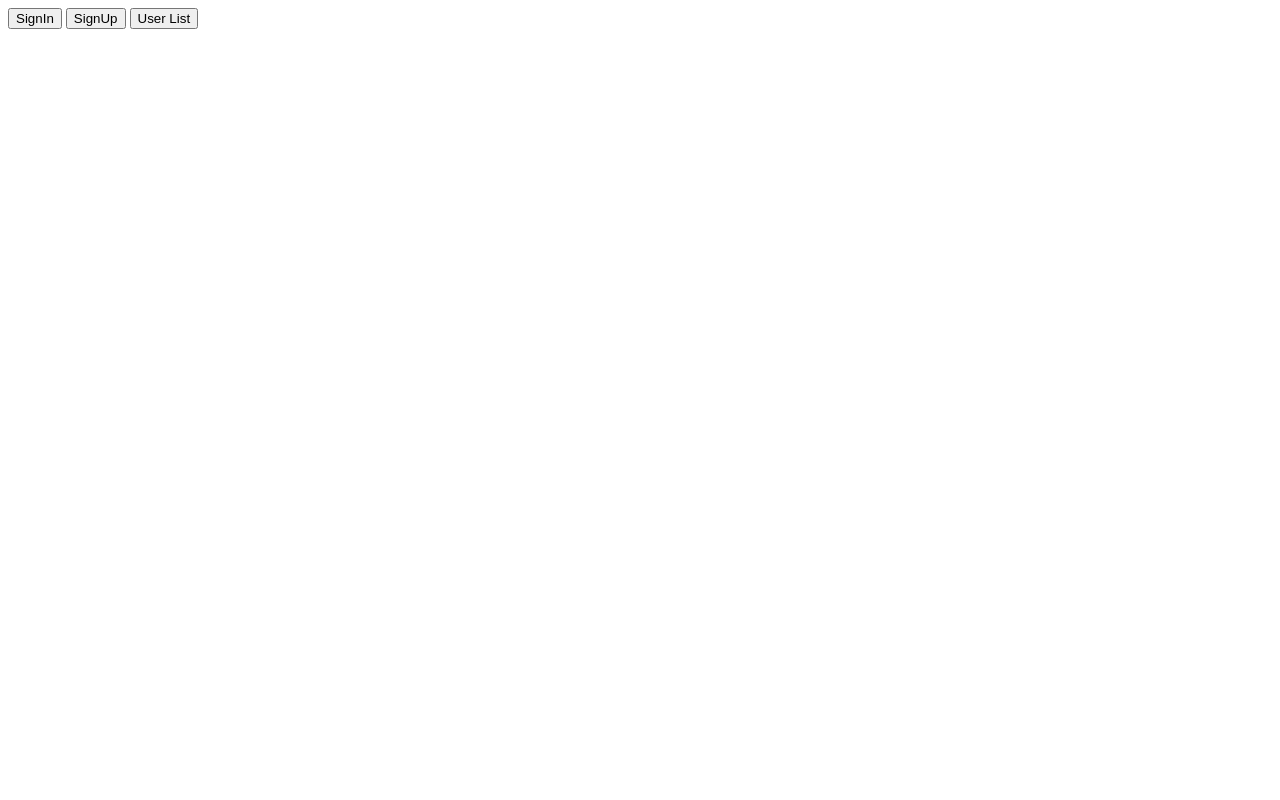
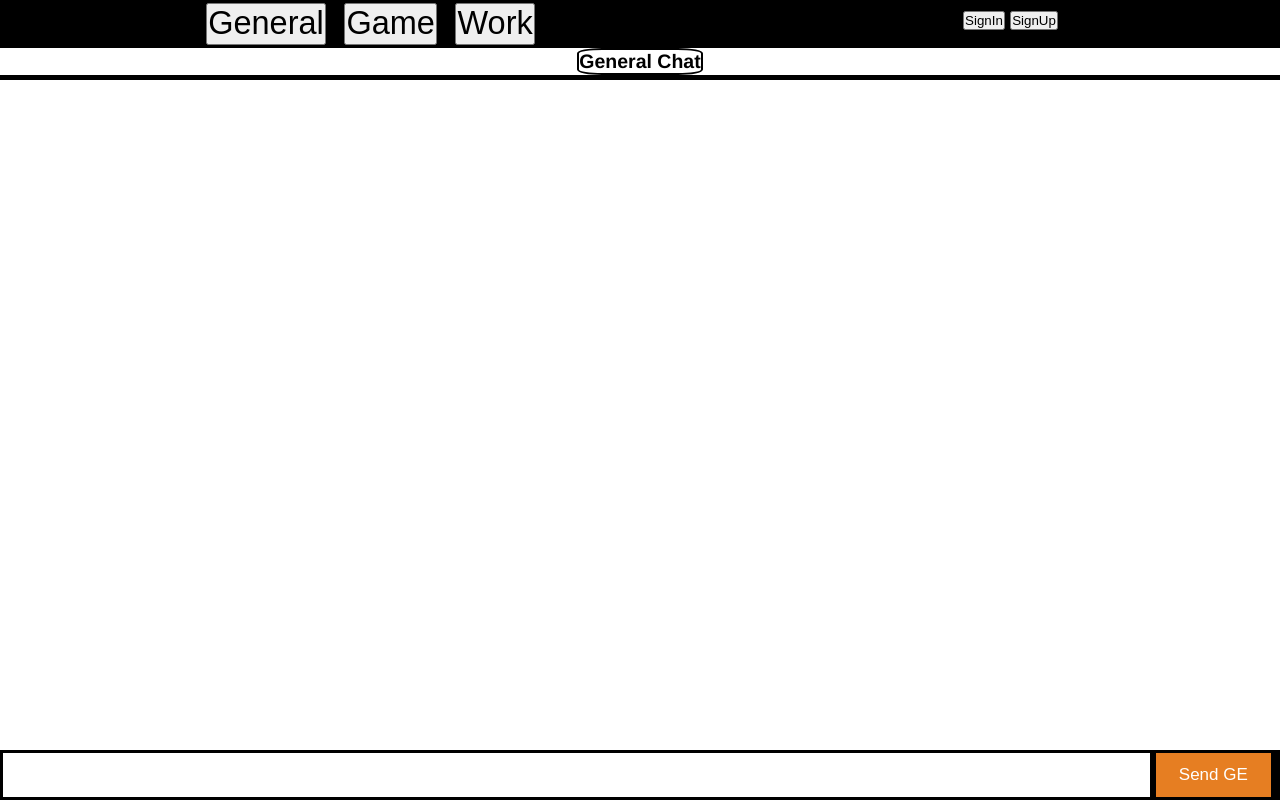
Before and after one commit to Rosstail/groupe43presentNodeJS, a website: page views/index.html in a window 1280 px wide. Drawn offline with nearby package versions, Linux system fonts and the light colour scheme; no server answers.

Commit message:
live chat work, replace app.listen by http.listen

```diff
--- a/controllers/userController.js
+++ b/controllers/userController.js
@@ -1,7 +1,5 @@
 const path = require('path');
 const crypto = require('crypto')
-let http = require('http').Server(exports);
-let io = require('socket.io')(http);
 
 const users = require('../models/user');
 const db_handler = require('../db_handler')
--- a/views/index.html
+++ b/views/index.html
@@ -5,8 +5,155 @@
     <title>Title</title>
 </head>
 <body>
-    <a href="login"><button>SignIn</button></a>
-    <a href="create"><button>SignUp</button></a>
-    <a href="user_list"><button>User List</button></a>
+    <div class="choice">
+        <div class="choice_button">
+            <button class="but_choice" onclick="removeHidden('general')">General</button>
+            <button class="but_choice" onclick="removeHidden('game')">Game</button>
+            <button class="but_choice" onclick="removeHidden('work')">Work</button>
+        </div>
+        <div class="log_button">
+            <a href="login" class="but_log"><button>SignIn</button></a>
+            <a href="create" class="but_log"><button>SignUp</button></a>
+        </div>
+    </div>
+    <div>
+        <section class="chat" id="chatgeneral">
+            <div class="ti">
+                <h2 class="title">General Chat</h2>
+            </div>
+            <ul class="messages" id="mesgeneral"></ul>
+            <form action="" id="formgeneral">
+                <input id="sendgeneral" autocomplete="off" /><button>Send GE</button>
+            </form>
+        </section>
+
+        <section class="chat" id="chatgame" hidden>
+            <div class="ti">
+                <h2 class="title">Game Chat</h2>
+            </div>
+            <ul class="messages" id="mesgame"></ul>
+            <form action="" id="formgame">
+                <input id="sendgame" autocomplete="off" /><button>Send GA</button>
+            </form>
+        </section>
+
+        <section class="chat" id="chatwork" hidden>
+            <div class="ti">
+                <h2 class="title">Work Chat</h2>
+            </div>
+            <ul class="messages" id="meswork"></ul>
+            <form action="" id="formwork">
+                <input id="sendwork" autocomplete="off" /><button>Send WO</button>
+            </form>
+        </section>
+    </div>
+    </div>
+    <script src="http://code.jquery.com/jquery-1.11.1.js"></script>
+    <script src="/socket.io/socket.io.js"></script>
+    <script src="client.js"></script>
+    <script>
+        function removeHidden(but)
+        {
+            let general = document.getElementById("chatgeneral");
+            let game = document.getElementById("chatgame");
+            let work = document.getElementById("chatwork");
+            if (but === "general"){
+                general.removeAttribute("hidden")
+                game.setAttribute("hidden", true)
+                work.setAttribute("hidden", true)
+            }else if (but === "game"){
+                game.removeAttribute("hidden")
+                general.setAttribute("hidden", true)
+                work.setAttribute("hidden", true)
+            }
+            else if (but === "work"){
+                work.removeAttribute("hidden")
+                game.setAttribute("hidden", true)
+                general.setAttribute("hidden", true)
+            }
+        }
+    </script>
+    <style>
+        .choice_button{
+            display: flex;
+            justify-content: center;
+        }
+        .ti{
+            display: flex;
+            justify-content: space-around;
+            border-bottom: solid black 5px;
+        }
+        .title{
+            border-radius: 20%;
+            border: solid black 2px;
+        }
+        .choice{
+            background-color: black;
+            display: flex;
+            justify-content: space-around;
+        }
+        .but_choice{
+            padding: 0.2%;
+            margin: 1% 3%;
+            font-size: 250%;
+        }
+        .log_button{
+            display: flex;
+            justify-content: center;
+        }
+        .but_log{
+            margin: 1% 3%;
+            font-size: 200%;
+        }
+        * {
+            margin: 0;
+            padding: 0;
+            box-sizing: border-box;
+        }
+        body {
+            font: 13px Helvetica, Arial;
+            transition: all 0.5s;
+        }
+
+        section.chat form {
+            background: #000;
+            padding: 3px;
+            position: fixed;
+            bottom: 0;
+            width: 100%;
+            height: 50px;
+        }
+        section.chat form input {
+            border: 0;
+            padding: 5px 10px;
+            width: 90%;
+            height: 100%;
+            margin-right: .5%;
+            font-size: 20px;
+        }
+        section.chat form button {
+            width: 9%;
+            height: 100%;
+            background: #e67e22;
+            float: right;
+            border: none;
+            margin-right: 0.5%;
+            font-size: 17px;
+            color: white;
+        }
+        section.chat .messages {
+            list-style-type: none;
+            margin: 0;
+            padding: 0;
+            font-size: 15px;
+        }
+        section.chat .messages li {
+            padding: 5px 10px;
+        }
+        section.chat #messages li:nth-child(odd) {
+            background: #eee;
+        }
+
+    </style>
 </body>
 </html>
```
Also changed, not shown: app.js (+31 -4 lines), 1 other file.
